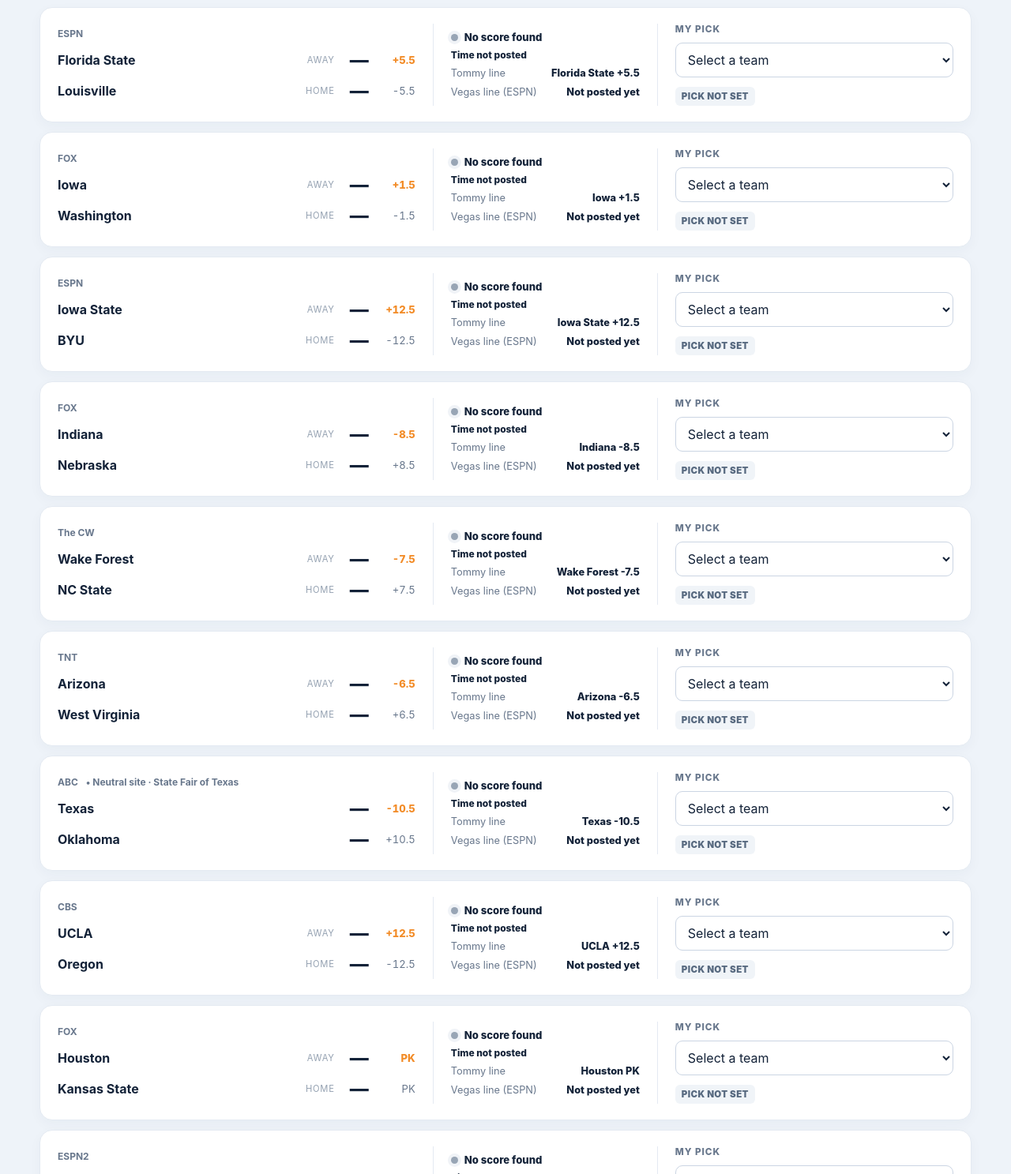
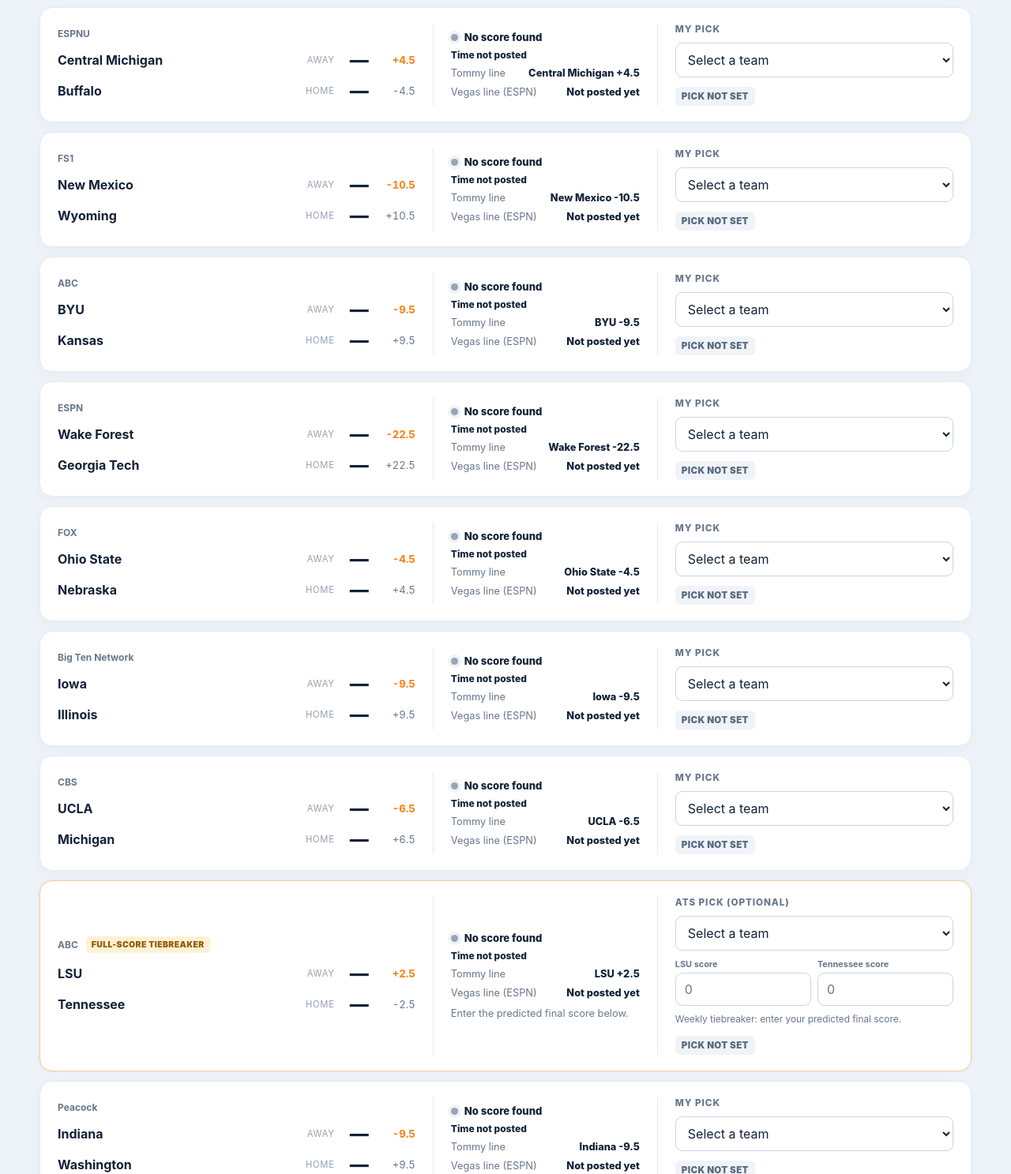
Before and after one commit to gemckellip/live-tommy-lines, a plain HTML site: page index.html in a window 1280 px wide. Shown: the part 626-2113 px from the top of the page at 79% size. Drawn offline with Linux system fonts and the light colour scheme; no server answers.

Commit message:
Add files via upload

```diff
--- a/index.html
+++ b/index.html
@@ -4,7 +4,7 @@
     <meta charset="UTF-8" />
     <meta name="viewport" content="width=device-width, initial-scale=1" />
     <meta name="theme-color" content="#101b2d" />
-    <meta name="app-build" content="2026-10-10-r2" />
+    <meta name="app-build" content="2026-11-21" />
     <title>Live Tommy Lines</title>
     <style id="app-styles">
 :root {
@@ -245,8 +245,8 @@ button, input, select { font: inherit; }
       <section class="controls-panel" aria-label="Scoreboard controls">
         <div class="control-group">
           <label for="score-date">Scoreboard date</label>
-          <input id="score-date" type="date" value="2026-10-10" />
-          <span class="help-text">This week’s slate runs October 9–10.</span>
+          <input id="score-date" type="date" value="2026-11-21" />
+          <span class="help-text">This week’s slate runs November 18–21.</span>
         </div>
         <div class="control-actions">
           <label class="toggle">
@@ -282,7 +282,7 @@ button, input, select { font: inherit; }
 
       <div class="section-heading">
         <div>
-          <p class="eyebrow">Week of Oct 10, 2026</p>
+          <p class="eyebrow">Week of Nov 21, 2026</p>
           <h2>Games &amp; lines</h2>
         </div>
         <div class="status-key" aria-label="Status key">
@@ -302,26 +302,26 @@ button, input, select { font: inherit; }
     </main>
     <script id="app-code">
 const GAMES = [
-  { id: "florida-state-louisville", away: "Florida State", home: "Louisville", spread: 5.5, network: "ESPN" },
-  { id: "iowa-washington", away: "Iowa", home: "Washington", spread: 1.5, network: "FOX" },
-  { id: "iowa-state-byu", away: "Iowa State", home: "BYU", spread: 12.5, network: "ESPN" },
-  { id: "indiana-nebraska", away: "Indiana", home: "Nebraska", spread: -8.5, network: "FOX" },
-  { id: "wake-forest-nc-state", away: "Wake Forest", home: "NC State", spread: -7.5, network: "The CW" },
-  { id: "arizona-west-virginia", away: "Arizona", home: "West Virginia", spread: -6.5, network: "TNT" },
-  { id: "texas-oklahoma", away: "Texas", home: "Oklahoma", spread: -10.5, network: "ABC", neutral: true, venue: "State Fair of Texas" },
-  { id: "ucla-oregon", away: "UCLA", home: "Oregon", spread: 12.5, network: "CBS" },
-  { id: "houston-kansas-state", away: "Houston", home: "Kansas State", spread: 0, network: "FOX" },
-  { id: "duke-georgia-tech", away: "Duke", home: "Georgia Tech", spread: -9.5, network: "ESPN2" },
-  { id: "lsu-kentucky", away: "LSU", home: "Kentucky", spread: -12.5, network: "ESPN", tiebreaker: true },
-  { id: "north-dakota-state-unlv", away: "North Dakota State", home: "UNLV", spread: -6.5, network: "The CW" },
-  { id: "georgia-alabama", away: "Georgia", home: "Alabama", spread: 0, network: "ABC" },
-  { id: "usc-penn-state", away: "USC", home: "Penn State", spread: 2.5, network: "NBC" },
-  { id: "boise-state-fresno-state", away: "Boise State", home: "Fresno State", spread: -7.5, network: "The CW" },
+  { id: "central-michigan-buffalo", away: "Central Michigan", home: "Buffalo", spread: 4.5, network: "ESPNU" },
+  { id: "new-mexico-wyoming", away: "New Mexico", home: "Wyoming", spread: -10.5, network: "FS1" },
+  { id: "byu-kansas", away: "BYU", home: "Kansas", spread: -9.5, network: "ABC" },
+  { id: "wake-forest-georgia-tech", away: "Wake Forest", home: "Georgia Tech", spread: -22.5, network: "ESPN" },
+  { id: "ohio-state-nebraska", away: "Ohio State", home: "Nebraska", spread: -4.5, network: "FOX" },
+  { id: "iowa-illinois", away: "Iowa", home: "Illinois", spread: -9.5, network: "Big Ten Network" },
+  { id: "ucla-michigan", away: "UCLA", home: "Michigan", spread: -6.5, network: "CBS" },
+  { id: "lsu-tennessee", away: "LSU", home: "Tennessee", spread: 2.5, network: "ABC", tiebreaker: true },
+  { id: "indiana-washington", away: "Indiana", home: "Washington", spread: -9.5, network: "Peacock" },
+  { id: "texas-tech-baylor", away: "Texas Tech", home: "Baylor", spread: -4.5, network: "FOX" },
+  { id: "virginia-tech-miami", away: "Virginia Tech", home: "Miami", spread: 21.5, network: "ESPN" },
+  { id: "georgia-south-carolina", away: "Georgia", home: "South Carolina", spread: -17.5, network: "ABC" },
+  { id: "smu-notre-dame", away: "SMU", home: "Notre Dame", spread: 20.5, network: "NBC" },
+  { id: "utah-tcu", away: "Utah", home: "TCU", spread: -9.5, network: "FOX" },
+  { id: "oklahoma-state-arizona-state", away: "Oklahoma State", home: "Arizona State", spread: -6.5, network: "ESPN" },
 ];
 
-const STORAGE_KEY = "college-football-picks-week-6-2026-v1";
-const DATE_STORAGE_KEY = "college-football-date-week-6-2026";
-const DEFAULT_DATE = "2026-10-10";
+const STORAGE_KEY = "college-football-picks-2026-11-21-v1";
+const DATE_STORAGE_KEY = "college-football-date-2026-11-21";
+const DEFAULT_DATE = "2026-11-21";
 const state = {
   scores: new Map(),
   picks: loadSavedPicks(),
```
Also changed, not shown: app.js (+18 -18 lines), 3 other files.
